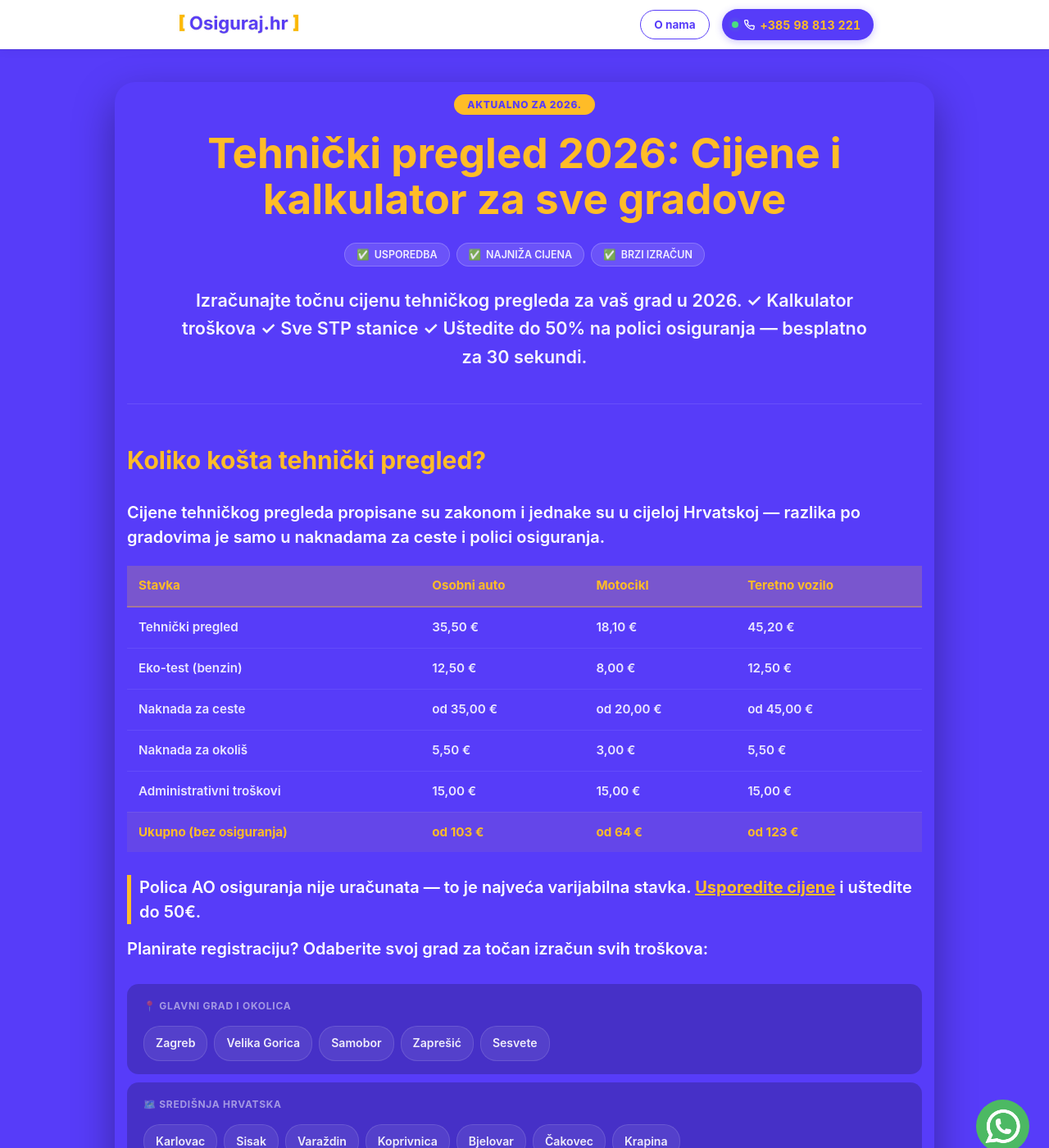
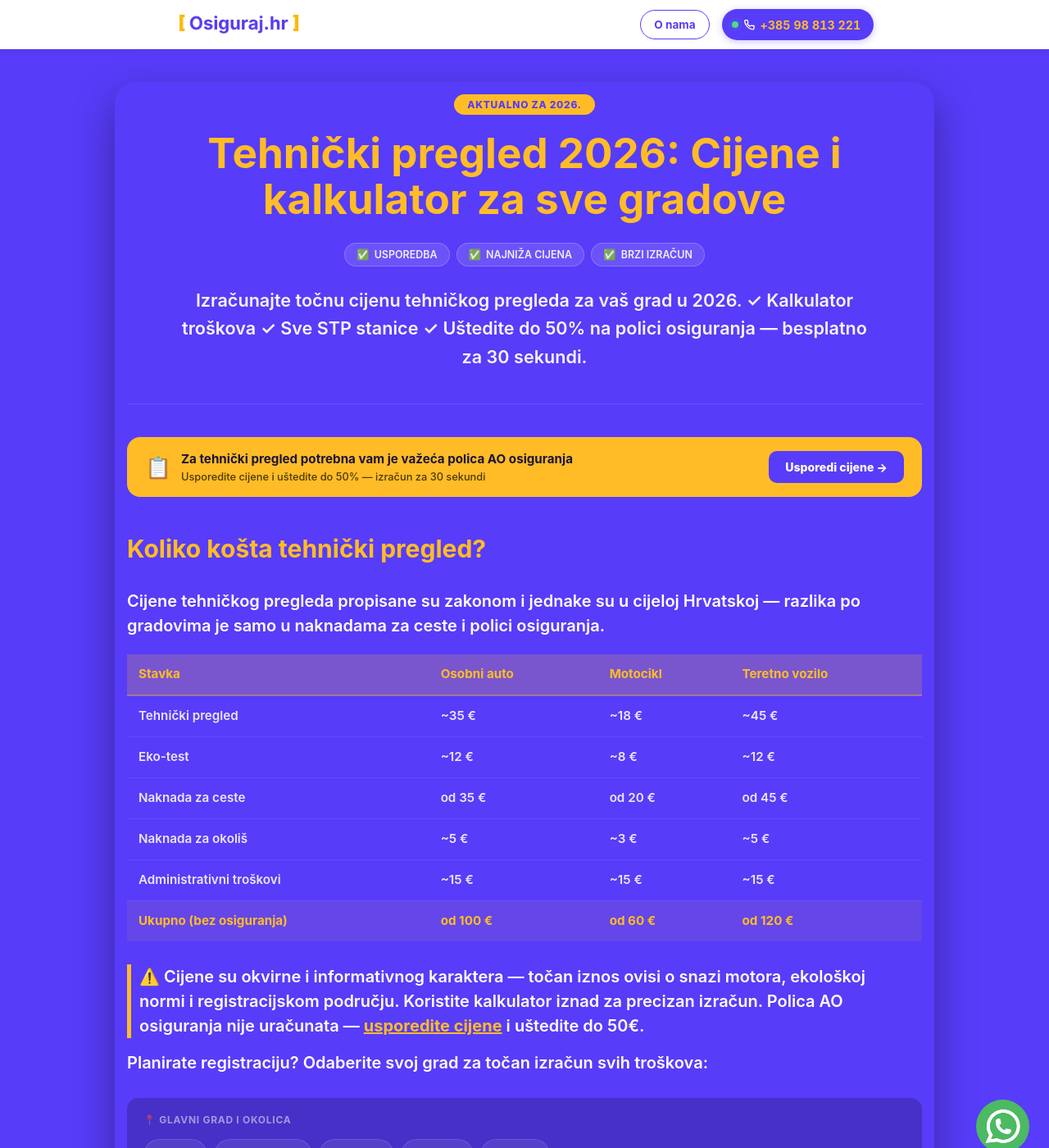
Before and after one commit to Filip-Gale/OsigurajHR, a Jekyll site: the page built from _tehnicki_pregled/index.md, in a window 1280 px wide and 1400 px high. Shown: the whole window at 82% size. Built offline with Jekyll 4.4.1, drawn with Linux system fonts in a browser that asks for light colours.

Commit message:
Restore nudge banner on index page, make price table indicative with disclaimer
Co-Authored-By: Claude Sonnet 4.6 <noreply@anthropic.com>

```diff
--- a/_layouts/tehnicki-layout.html
+++ b/_layouts/tehnicki-layout.html
@@ -472,8 +472,7 @@
             </p>
         </header>
 
-        {% if page.grad %}
-        <!-- Polica nudge — uvijek vidljivo, prije kalkulatora -->
+        <!-- Polica nudge — uvijek vidljivo -->
         <div class="polica-nudge">
             <div class="polica-nudge-left">
                 <div class="polica-nudge-icon">📋</div>
@@ -487,6 +486,7 @@
             </a>
         </div>
 
+        {% if page.grad %}
         <div class="calc-card">
             <h2 style="margin-top:0; text-align:center; color: #ffbc27; font-size: 2rem;">📊 Kalkulator troškova registracije</h2>
 
--- a/_tehnicki_pregled/index.md
+++ b/_tehnicki_pregled/index.md
@@ -11,14 +11,14 @@ Cijene tehničkog pregleda propisane su zakonom i jednake su u cijeloj Hrvatskoj
 
 | Stavka | Osobni auto | Motocikl | Teretno vozilo |
 |---|---|---|---|
-| Tehnički pregled | 35,50 € | 18,10 € | 45,20 € |
-| Eko-test (benzin) | 12,50 € | 8,00 € | 12,50 € |
-| Naknada za ceste | od 35,00 € | od 20,00 € | od 45,00 € |
-| Naknada za okoliš | 5,50 € | 3,00 € | 5,50 € |
-| Administrativni troškovi | 15,00 € | 15,00 € | 15,00 € |
-| **Ukupno (bez osiguranja)** | **od 103 €** | **od 64 €** | **od 123 €** |
+| Tehnički pregled | ~35 € | ~18 € | ~45 € |
+| Eko-test | ~12 € | ~8 € | ~12 € |
+| Naknada za ceste | od 35 € | od 20 € | od 45 € |
+| Naknada za okoliš | ~5 € | ~3 € | ~5 € |
+| Administrativni troškovi | ~15 € | ~15 € | ~15 € |
+| **Ukupno (bez osiguranja)** | **od 100 €** | **od 60 €** | **od 120 €** |
 
-> Polica AO osiguranja nije uračunata — to je najveća varijabilna stavka. [Usporedite cijene](/izracunaj-cijenu/) i uštedite do 50€.
+> ⚠️ Cijene su okvirne i informativnog karaktera — točan iznos ovisi o snazi motora, ekološkoj normi i registracijskom području. Koristite kalkulator iznad za precizan izračun. Polica AO osiguranja nije uračunata — [usporedite cijene](/izracunaj-cijenu/) i uštedite do 50€.
 
 Planirate registraciju? Odaberite svoj grad za točan izračun svih troškova:
 
```
